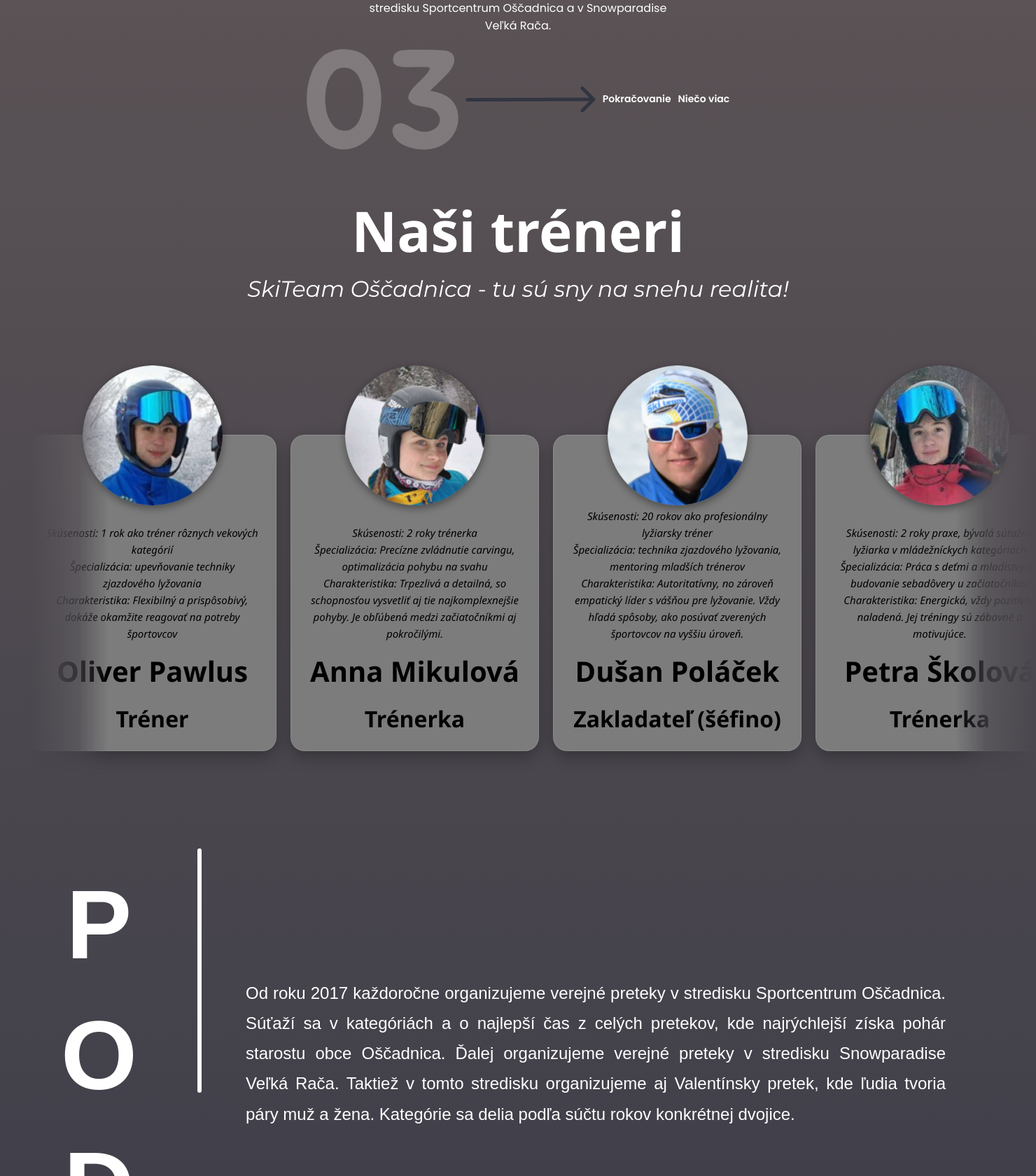
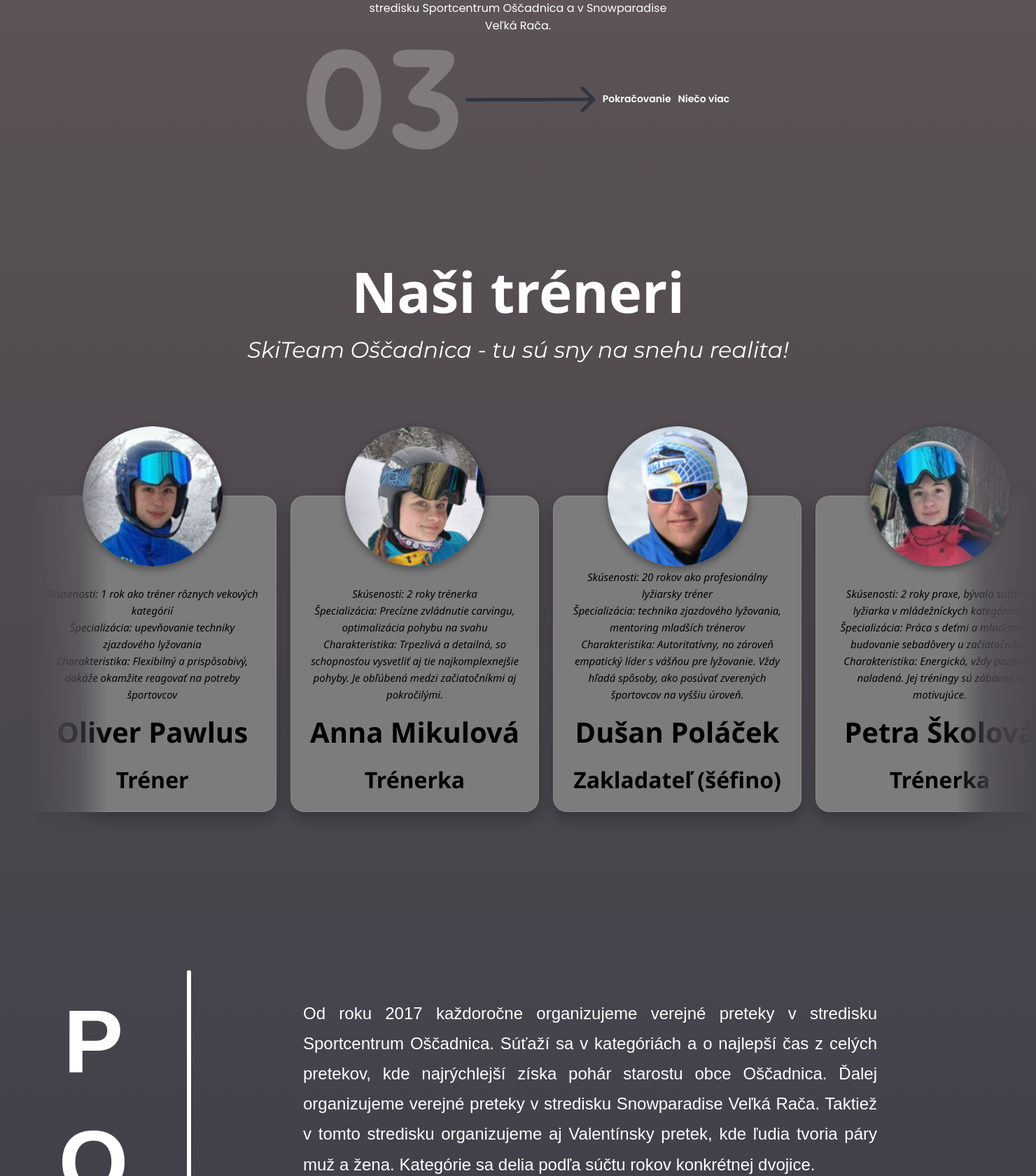
Before and after one commit to PetraSkolova/PRAX-DSY, a PHP site: page /SkiTeam/index.html in a window 1480 px wide. Shown: the part 3120-4800 px from the top of the page at 70% size. Run offline with PHP 8.4, Linux system fonts and the light colour scheme.

Commit message:
este jedna sekcia + mediaquerry

```diff
--- a/PRAX/SkiTeam/index.html
+++ b/PRAX/SkiTeam/index.html
@@ -194,6 +194,7 @@
             <h1>PODUJATIA</h1>
         <div class="container">
             <div class="texty">
+                <div class="text-wrapper">
                     <article class="horny text">
                     <p>
                     Od roku 2017 každoročne organizujeme verejné preteky v stredisku
@@ -218,6 +219,7 @@
                         Snowparadise Veľká Rača si pochvaľovali naše podmienky na pretekanie.
                         </p>
                     </article>
+                </div>
             </div>
         </div>
         </section>
--- a/PRAX/SkiTeam/style.css
+++ b/PRAX/SkiTeam/style.css
@@ -15,6 +15,10 @@
     width: 100%;
     min-height: 100vh;
     background: linear-gradient(to bottom,#a4968f 0%,#5a5255 25%,#2f3342 55%,#382c3f 75%,#8d837c 100%);
+}
+
+main > section:not(:first-of-type) {
+  margin-top: 87px;
 }
 
 /*<!--------------------------------header/domov------------------------------>*/
@@ -53,7 +57,8 @@
     display: flex;
     flex-direction: column;
     align-items: center;
-    padding-top: 20px;
+    padding-top: 40px;
+    position: relative;
 }
 
 ul {
@@ -359,7 +364,7 @@
 .podujatia h1 {
     writing-mode: vertical-lr;
     text-orientation: upright;
-    font-size: 140px;
+    font-size: 128px;
     letter-spacing: 30px;
     margin: 0;
     color: white;
@@ -423,15 +428,12 @@
 }
 
 .texty {
-    display: flex;
-    flex-direction: column;
-    align-items: stretch;
-    justify-content: space-evenly;
-    gap: 36px;
     position: relative;
     flex: 1;
     height: 1647px;
-    padding: 0 40px;
+    display: flex;
+    justify-content: center;
+    align-items: center;
 }
 
 .texty::before,
@@ -452,6 +454,14 @@
 .texty::after {
     right: 0;
     bottom: -30px;
+}
+
+.text-wrapper {
+    display: flex;
+    flex-direction: column;
+    gap: 230px;
+    padding: 0 40px;
+    max-width: 900px;
 }
 
 /*<!--------------------------------galeria------------------------------>*/
```
Lines whose indentation alone changed are shown as unchanged.
